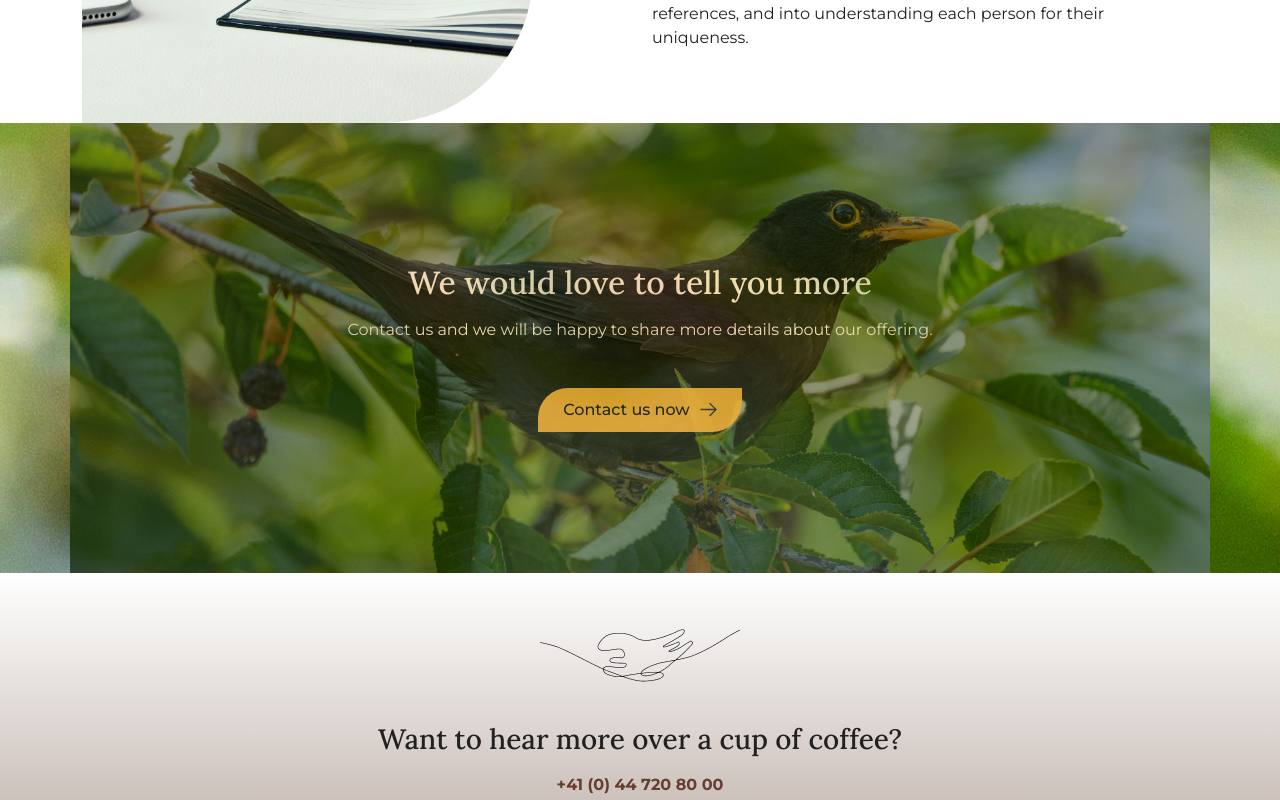
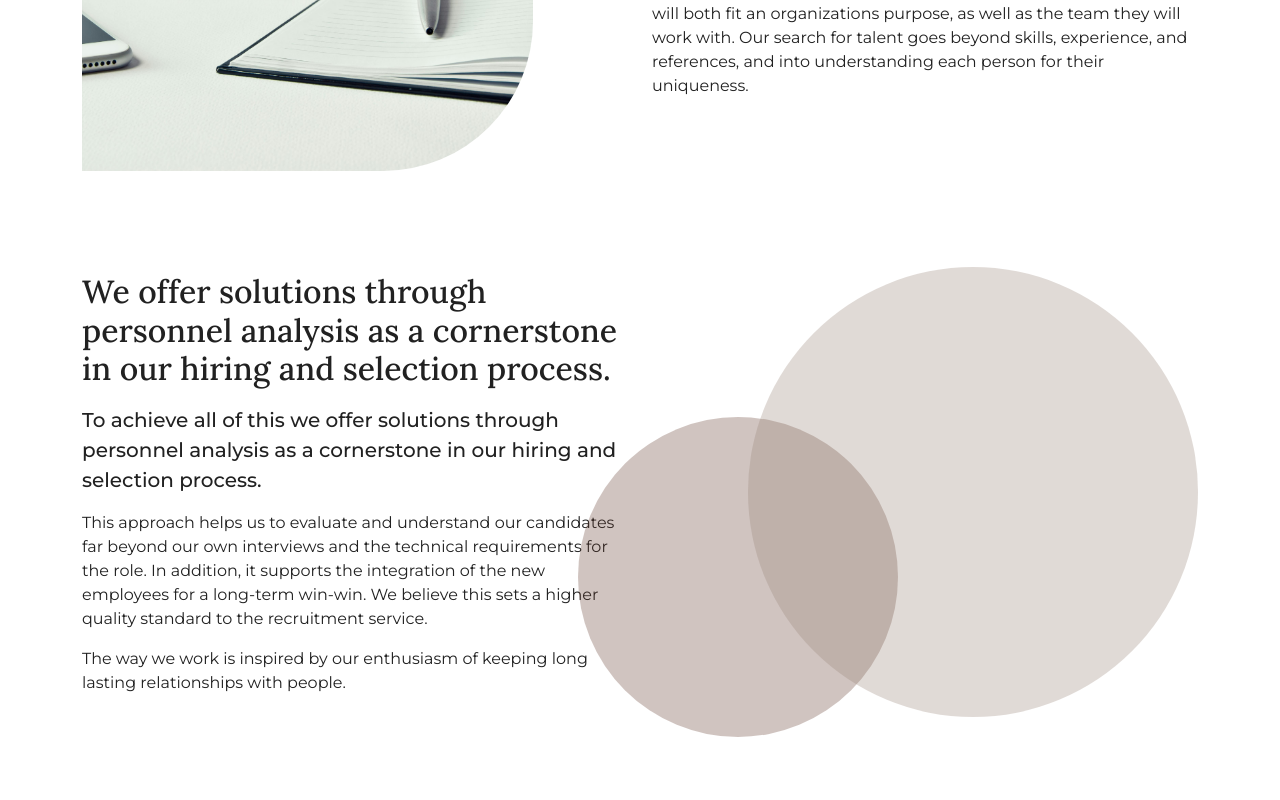
Before and after one commit to valentinapalma/bbird24, a React (Create React App) app: page /employers in a window 1280 px wide. Shown: the part 560-1360 px from the top of the page. Built offline with nearby package versions, Linux system fonts and the light colour scheme.

Commit message:
section 2 in employers done

```diff
--- a/src/components/employers/Employers.jsx
+++ b/src/components/employers/Employers.jsx
@@ -4,7 +4,7 @@ import Text from '../global/Text';
 
 const Employers = () => {
   return (
-    <section class="container">
+    <section class="container py-5">
       <div class="row align-items-center">
         <div className='col-12 col-lg-5'>
           <SquareImage imgSrc={employers} altTxt="blackbird recruitment - desktop mobile plants" />
--- /dev/null
+++ b/src/components/employers/TextAndCircles.jsx
@@ -0,0 +1,19 @@
+import Circles from '../global/Circles';
+import Text from '../global/Text';
+
+const TextAndCircles = ({ heading, lead, paragraph, paragraph2 }) => {
+    return (
+      <div className=" container py-5 mb-5">
+        <div className="row h-100 align-items-center">
+          <div className="col-12 col-lg-6 text-center text-lg-start">
+            <Text heading={heading} lead={lead} paragraph={paragraph} paragraph2={paragraph2}/>
+          </div>
+          <div className="col-12 col-lg-6 h-100 position-relative">
+            <Circles />
+          </div>
+        </div>
+      </div>
+    )
+}
+
+export default TextAndCircles;
--- a/src/pages/EmployersPage.jsx
+++ b/src/pages/EmployersPage.jsx
@@ -1,10 +1,17 @@
 import ContactUsBanner from '../components/employers/ContactUsBanner';
 import Employers from '../components/employers/Employers';
+import TextAndCircles from '../components/employers/TextAndCircles';
 
 const EmployersPage = () => {
   return (
           <>
             <Employers />
+            <TextAndCircles
+              heading="We offer solutions through personnel analysis as a cornerstone in our hiring and selection process."
+              lead="To achieve all of this we offer solutions through personnel analysis as a cornerstone in our hiring and selection process."
+              paragraph="This approach helps us to evaluate and understand our candidates far beyond our own interviews and the technical requirements for the role. In addition, it supports the integration of the new employees for a long-term win-win. We believe this sets a higher quality standard to the recruitment service."
+              paragraph2="The way we work is inspired by our enthusiasm of keeping long lasting relationships with people."
+            />
             <ContactUsBanner
               heading="We would love to tell you more"
               paragraph="Contact us and we will be happy to share more details about our offering."
--- a/src/style/contactusbanner.module.css
+++ b/src/style/contactusbanner.module.css
@@ -1,5 +1,7 @@
 .container {
     background-image: url('../media/bbird.jpg'), linear-gradient(rgba(82, 82, 82, 5),rgba(18, 24, 18, 0.5));
+    margin-top: 100px;
+    margin-bottom: 100px;
 }
 
 .parent {
```
